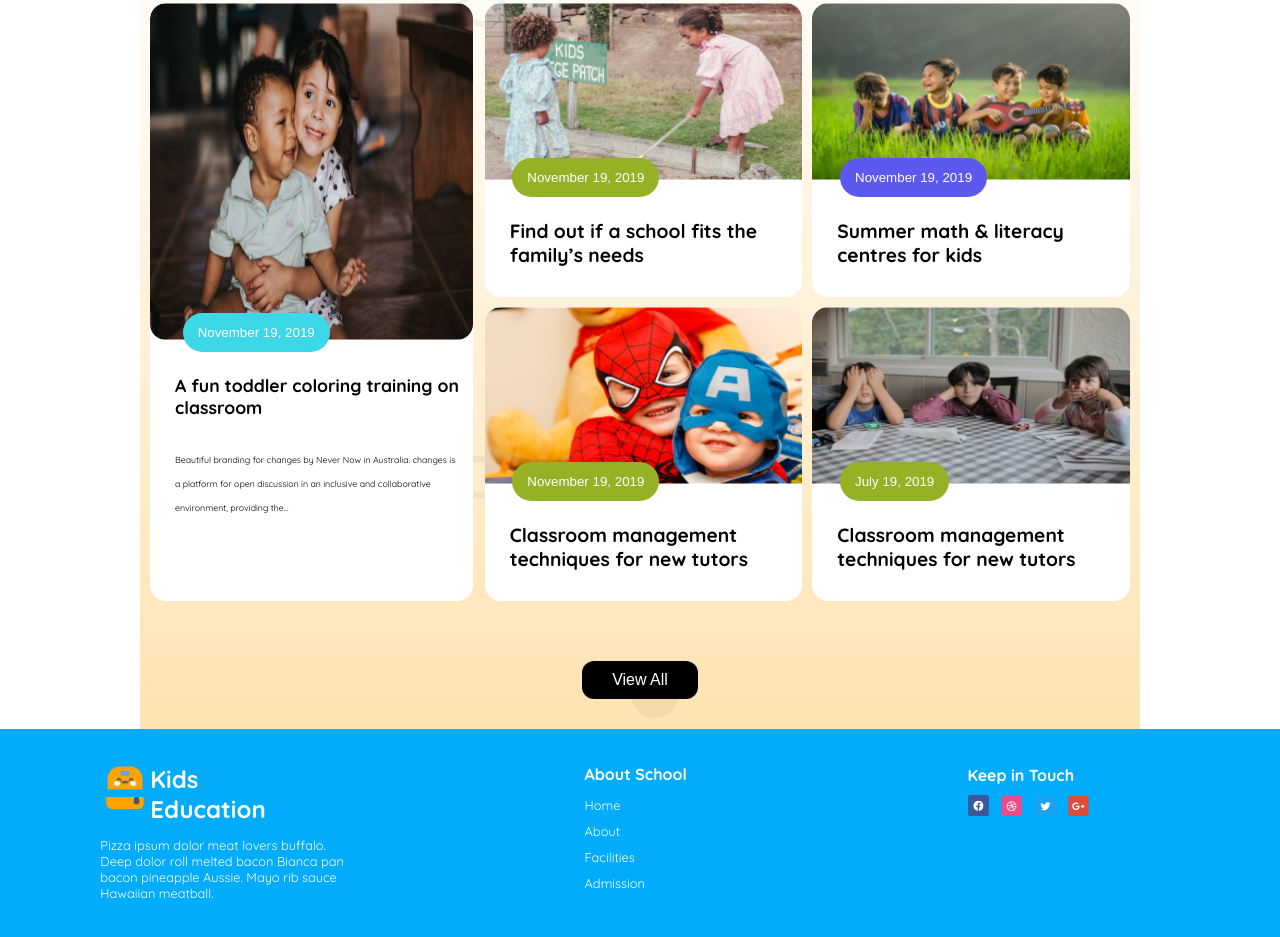
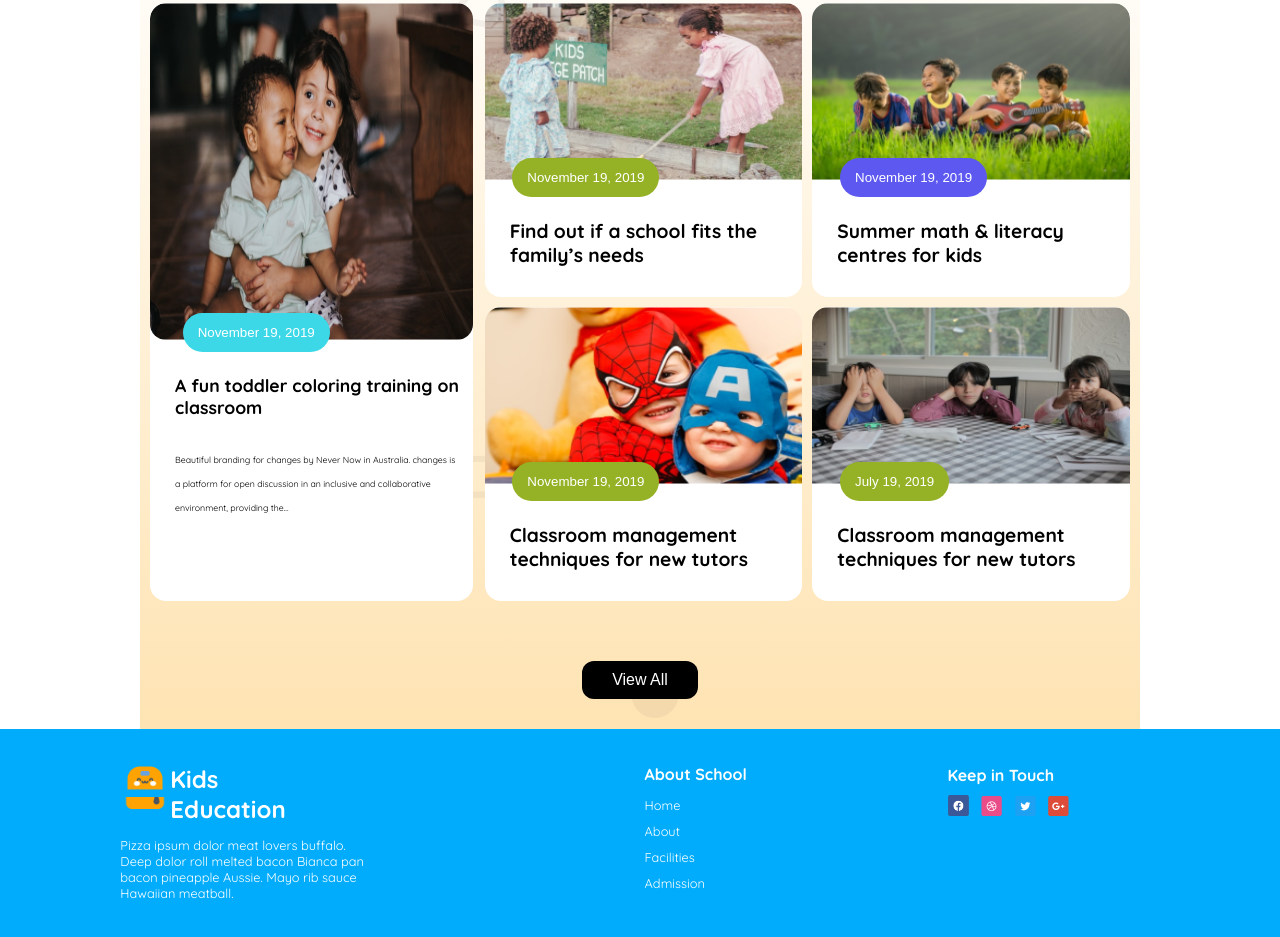
Before and after one commit to mdalamin2002/assignment-02, a plain HTML site: page index.html in a window 1280 px wide. Shown: the part 1356-2293 px from the top of the page. Drawn offline with Linux system fonts and the light colour scheme.

Commit message:
size cheek

```diff
--- a/style.css
+++ b/style.css
@@ -376,10 +376,9 @@ font-weight: 700;
 
  }
 .social-icon{
-  /* display: flex;
-  flex-direction: column; */
+
   margin-right: 20px;
-  margin-left: 120px;
+
   margin-top: -10px;
 }
 .social-icon img{
```
